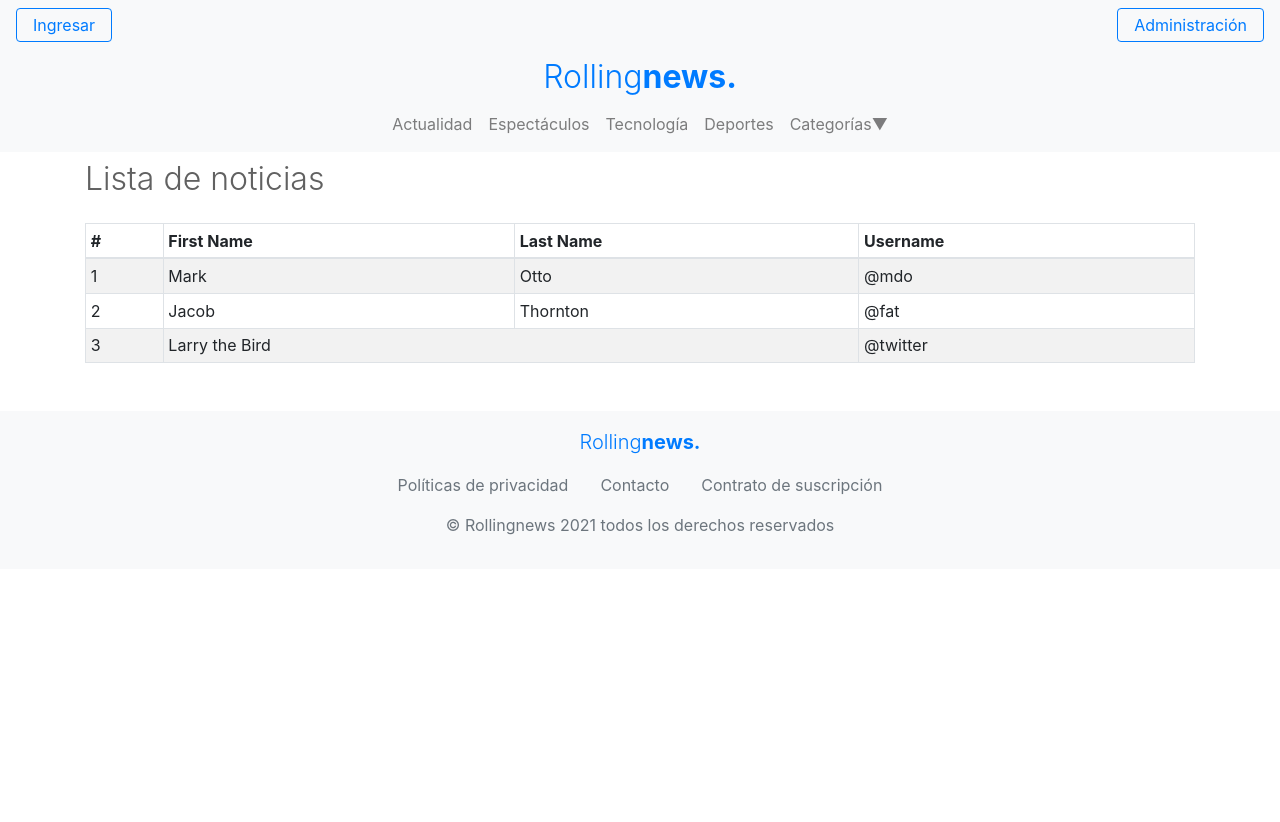
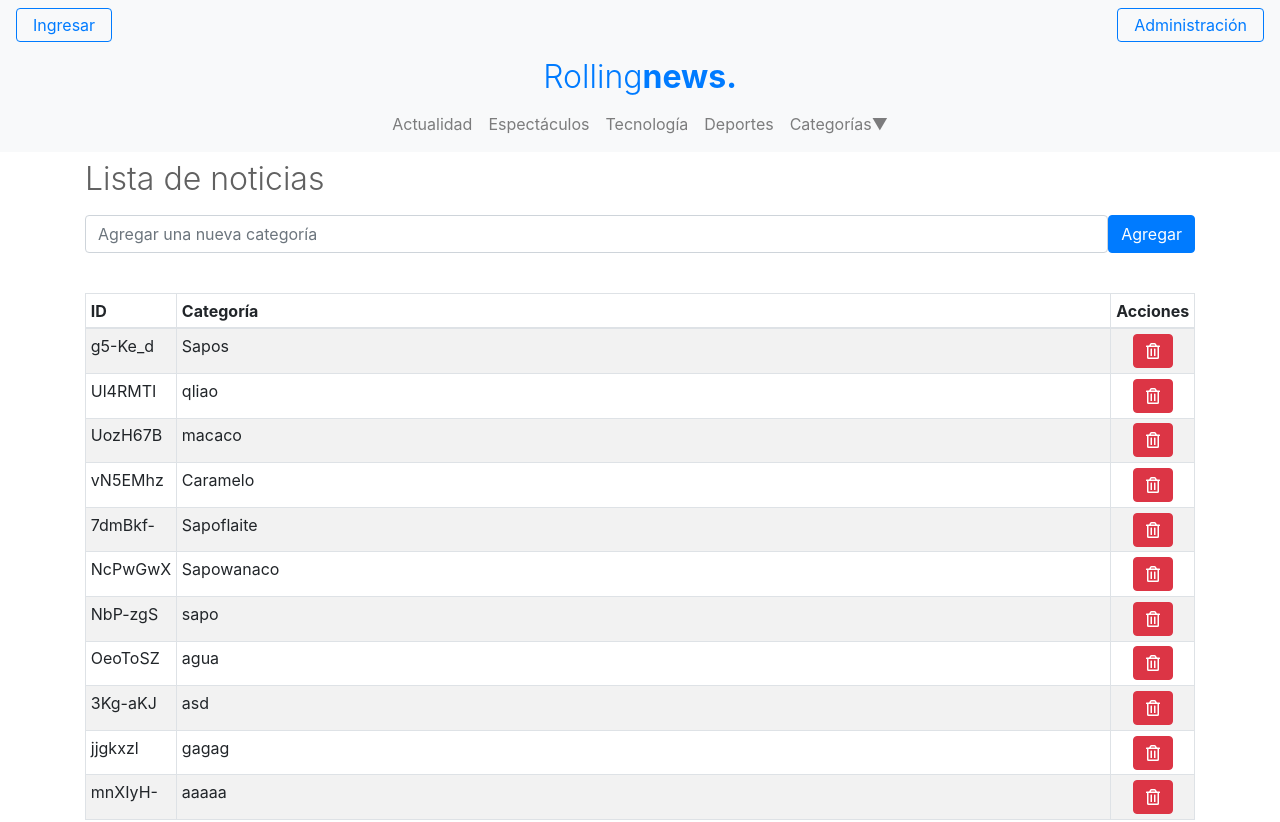
Before and after one commit to Guillermo-Morton/RollingNews, a React (Create React App) app: page /administracion/categorias in a window 1280 px wide. Shown: the top 822 px of the page. Before the commit the page ends 800 px from the top, so only its background shows below. Built offline with nearby package versions, Linux system fonts and the light colour scheme; data requests are answered from the project's data file.

Commit message:
Se agregó la logica necesaria para agregar distintas categorias y listarlas

```diff
--- a/db.json
+++ b/db.json
@@ -6,7 +6,7 @@
       "parrafo1": "Lorem ipsum dolor sit amet consectetur adipisicing elit. Vel, asperiores.",
       "parrafo2": "Lorem ipsum dolor sit amet consectetur adipisicing elit. Vel, asperiores.",
       "parrafo3": "Lorem ipsum dolor sit amet consectetur adipisicing elit. Vel, asperiores.",
-      "categoria": "espectaculos",
+      "categoria": "Tecnología",
       "imagen1": "mexicano.jpg",
       "imagen2": "mexicano.jpg",
       "id": 2
@@ -17,7 +17,7 @@
       "parrafo1": "Lorem ipsum dolor sit amet consectetur adipisicing elit. Vel, asperiores.",
       "parrafo2": "Lorem ipsum dolor sit amet consectetur adipisicing elit. Vel, asperiores.",
       "parrafo3": "Lorem ipsum dolor sit amet consectetur adipisicing elit. Vel, asperiores.",
-      "categoria": "espectaculos",
+      "categoria": "Economía",
       "imagen1": "argentino.jpg",
       "imagen2": "argentino.jpg",
       "id": 3
@@ -28,7 +28,7 @@
       "parrafo1": "dasd",
       "parrafo2": "sdad",
       "parrafo3": "adsa",
-      "categoria": "tecnologia",
+      "categoria": "Salud",
       "imagen1": "asdad",
       "imagen2": "asdad",
       "id": 7
@@ -39,7 +39,7 @@
       "parrafo1": "HOLA S",
       "parrafo2": "SDASD",
       "parrafo3": "asdasd",
-      "categoria": "tecnologia",
+      "categoria": "Política",
       "imagen1": "fidel.jpg",
       "imagen2": "asdas",
       "id": 8
@@ -50,7 +50,7 @@
       "parrafo1": "asda",
       "parrafo2": "asd",
       "parrafo3": "asd",
-      "categoria": "espectaculos",
+      "categoria": "Fotografía",
       "imagen1": "sda",
       "imagen2": "sda",
       "id": 10
@@ -61,10 +61,56 @@
       "parrafo1": "asdasd",
       "parrafo2": "asda",
       "parrafo3": "asd",
-      "categoria": "espectaculos",
+      "categoria": "Espectáculos",
       "imagen1": "asdasda",
       "imagen2": "sdasd",
       "id": 11
     }
+  ],
+  "categorias": [
+    {
+      "categoriaDisponible": "Sapos",
+      "id": "g5-Ke_d"
+    },
+    {
+      "categoriaDisponible": "qliao",
+      "id": "Ul4RMTI"
+    },
+    {
+      "categoriaDisponible": "macaco",
+      "id": "UozH67B"
+    },
+    {
+      "categoriaDisponible": "Caramelo",
+      "id": "vN5EMhz"
+    },
+    {
+      "categoriaDisponible": "Sapoflaite",
+      "id": "7dmBkf-"
+    },
+    {
+      "categoriaDisponible": "Sapowanaco",
+      "id": "NcPwGwX"
+    },
+    {
+      "categoriaDisponible": "sapo",
+      "id": "NbP-zgS"
+    },
+    {
+      "categoriaDisponible": "agua",
+      "id": "OeoToSZ"
+    },
+    {
+      "categoriaDisponible": "asd",
+      "id": "3Kg-aKJ"
+    },
+    {
+      "categoriaDisponible": "gagag",
+      "id": "jjgkxzl"
+    },
+    {
+      "categoriaDisponible": "aaaaa",
+      "id": "mnXIyH-"
+    }
   ]
 }
--- a/src/App.js
+++ b/src/App.js
@@ -13,13 +13,17 @@ import NuevaNoticia from "./components/administracion/NuevaNoticia";
 import ListarCategorias from "./components/administracion/tablaCategoria/ListarCategorias"
 import ListarNoticias from "./components/administracion/tablaNoticias/ListarNoticias"
 import EditarNoticia from "./components/administracion/EditarNoticia";
+import NuevaCategoria from "./components/administracion/NuevaCategoria";
 
 function App() {
   const URL = process.env.REACT_APP_API_URL;
+  const URL2 = process.env.REACT_APP_API_URL2;
   const [noticias, setNoticias]=useState([]);
+  const [categorias, setCategorias]=useState([])
 
   useEffect(()=>{
     consultarAPI();
+    consultarCategoria();
   },[])
 
   const consultarAPI = async()=>{
@@ -30,6 +34,16 @@ function App() {
       setNoticias(respuesta);
     }catch(error){
       console.log(error);
+    }
+  }
+  const consultarCategoria = async()=>{
+    try{
+      const consulta = await fetch(URL2);
+      const respuesta = await consulta.json();
+      console.log(respuesta);
+      setCategorias(respuesta);
+    }catch(error){
+      console.log(error)
     }
   }
 
@@ -64,7 +78,7 @@ function App() {
             <EditarNoticia consultarAPI={consultarAPI}></EditarNoticia>
           </Route>
           <Route exact path="/administracion/categorias">
-            <ListarCategorias></ListarCategorias>
+            <ListarCategorias consultarCategoria={consultarCategoria} categorias={categorias}></ListarCategorias>
           </Route>
           <Route exact path="/administracion/noticias">
             <ListarNoticias consultarAPI={consultarAPI} noticias={noticias}></ListarNoticias>
--- /dev/null
+++ b/src/components/administracion/NuevaCategoria.js
@@ -0,0 +1,76 @@
+import React, { useState } from "react";
+import { Button, Form, Alert } from "react-bootstrap";
+import Swal from "sweetalert2";
+
+const NuevaCategoria = (props) => {
+  const URL2 = process.env.REACT_APP_API_URL2;
+  //   creamos los states
+  const [categoriaDisponible, setCategoriaDisponible] = useState("");
+  const [error, setError] = useState(false);
+
+  //   funcion handleSubmit
+  const handleSubmit = async (e) => {
+    e.preventDefault();
+    if (categoriaDisponible.trim() === "") {
+      // mostrar un error
+      setError(true);
+      return;
+    } else {
+      // enviamos el objeto a la api
+      setError(false);
+      //   creamos el objeto
+      const datos = {
+        categoriaDisponible: categoriaDisponible,
+      };
+      try {
+        const parametros = {
+          method: "POST",
+          headers: {
+            "Content-Type": "application/json",
+          },
+          body: JSON.stringify(datos),
+        };
+        // ejecutar la solicitud
+        const respuesta = await fetch(URL2, parametros);
+        console.log(respuesta);
+        if ((await respuesta.status) === 201) {
+          Swal.fire(
+            "Categoria agregada",
+            "Se cargó una nueva categoria",
+            "success"
+          );
+          // limpiar el formulario
+          setCategoriaDisponible("");
+          // consultamos la api
+          props.consultarCategoria();
+        }
+      } catch (error) {
+        console.log(error);
+      }
+    }
+  };
+  return (
+    <div>
+      {error === true ? (
+        <Alert className='mb-1' variant={"danger"}>Este campo es obligatorio</Alert>
+      ) : null}
+      <Form onSubmit={handleSubmit} className="d-flex flex-grow ">
+        <Form.Group className="w-100">
+          <Form.Control
+            onChange={(e) => setCategoriaDisponible(e.target.value)}
+            type="text"
+            value={categoriaDisponible}
+            placeholder="Agregar una nueva categoría"
+          />
+        </Form.Group>
+        <div>
+          <Button type="submit" className="">
+            Agregar
+          </Button>
+        </div>
+      </Form>
+    </div>
+  );
+};
+
+export default NuevaCategoria;
--- a/src/components/administracion/NuevaNoticia.js
+++ b/src/components/administracion/NuevaNoticia.js
@@ -2,6 +2,7 @@ import React, { useState } from "react";
 import { Button, Form, Alert } from "react-bootstrap";
 import { withRouter } from "react-router";
 import Swal from "sweetalert2";
+
 
 const NuevaNoticia = (props) => {
   const URL = process.env.REACT_APP_API_URL;
@@ -91,7 +92,7 @@ const NuevaNoticia = (props) => {
         AGREGAR UNA NUEVA NOTICIA
       </h2>
       <Form onSubmit={handleSubmit}>
-        <Form.Group cont>
+        <Form.Group >
           {error === true ? (
             <Alert variant={"danger"}>Todos los campos son obligatorios</Alert>
           ) : null}
@@ -103,7 +104,7 @@ const NuevaNoticia = (props) => {
             value={titulo}
           />
         </Form.Group>
-        <Form.Group cont>
+        <Form.Group >
           <Form.Label>Subtítulo</Form.Label>
           <Form.Control
             onChange={(e) => setSubtitulo(e.target.value)}
--- a/src/components/administracion/tablaCategoria/CategoriaIndividual.js
+++ b/src/components/administracion/tablaCategoria/CategoriaIndividual.js
@@ -0,0 +1,19 @@
+import React from 'react';
+import { faTrashAlt } from "@fortawesome/free-regular-svg-icons";
+import { FontAwesomeIcon } from "@fortawesome/react-fontawesome";
+
+const CategoriaIndividual = (props) => {
+    return (
+        <tr>
+        <td>{props.categoria.id}</td>
+        <td className='w-100'>{props.categoria.categoriaDisponible}</td>
+        <td >
+          <button className="mx-auto d-block btn btn-danger py-1">
+            <FontAwesomeIcon icon={faTrashAlt}></FontAwesomeIcon>
+          </button>
+        </td>
+      </tr>
+    );
+};
+
+export default CategoriaIndividual;
--- a/src/components/administracion/tablaCategoria/ListarCategorias.js
+++ b/src/components/administracion/tablaCategoria/ListarCategorias.js
@@ -1,37 +1,25 @@
 import React from "react";
 import { Table } from "react-bootstrap";
+import NuevaCategoria from "../NuevaCategoria";
+import CategoriaIndividual from "./CategoriaIndividual";
 
-const ListarCategorias = () => {
+const ListarCategorias = (props) => {
   return (
-    <div className='container'>
-      <h2 className="font-weight-light my-2">Lista de noticias</h2>
-      <Table className="my-4" striped bordered hover size="sm">
+    <div className="container">
+      <h2 className="font-weight-light mt-2 mb-3">Lista de noticias</h2>
+      <NuevaCategoria consultarCategoria={props.consultarCategoria}></NuevaCategoria>
+      <Table className="my-4 mx-auto" striped bordered hover size="sm">
         <thead>
           <tr>
-            <th>#</th>
-            <th>First Name</th>
-            <th>Last Name</th>
-            <th>Username</th>
+            <th>ID</th>
+            <th>Categoría</th>
+            <th>Acciones</th>
           </tr>
         </thead>
         <tbody>
-          <tr>
-            <td>1</td>
-            <td>Mark</td>
-            <td>Otto</td>
-            <td>@mdo</td>
-          </tr>
-          <tr>
-            <td>2</td>
-            <td>Jacob</td>
-            <td>Thornton</td>
-            <td>@fat</td>
-          </tr>
-          <tr>
-            <td>3</td>
-            <td colSpan="2">Larry the Bird</td>
-            <td>@twitter</td>
-          </tr>
+        {
+           props.categorias.map((categoria)=> <CategoriaIndividual consultarCategoria={props.consultarCategoria} categoria={categoria} key={categoria.id}></CategoriaIndividual>)
+         }
         </tbody>
       </Table>
     </div>
--- a/src/components/administracion/tablaNoticias/NoticiaIndividual.js
+++ b/src/components/administracion/tablaNoticias/NoticiaIndividual.js
@@ -1,7 +1,6 @@
 import { faEdit, faTrashAlt } from "@fortawesome/free-regular-svg-icons";
 import { faPen } from "@fortawesome/free-solid-svg-icons";
 import { FontAwesomeIcon } from "@fortawesome/react-fontawesome";
-import { Button } from "bootstrap";
 import React from "react";
 import { Link } from "react-router-dom";
 import Swal from "sweetalert2";
```
Also changed, not shown: src/components/administracion/EditarNoticia.js (+9 -15 lines), 1 other file (tests, documents, lock files or other folders).
